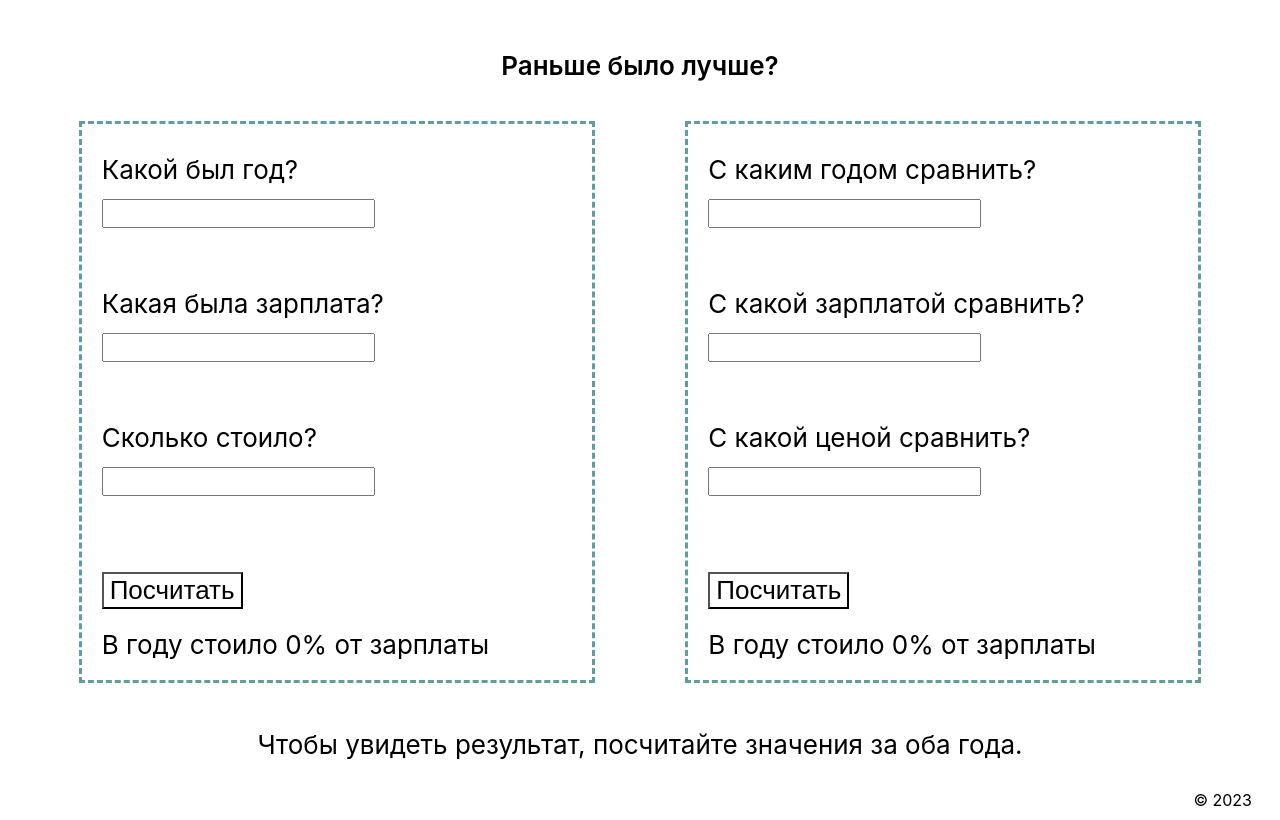
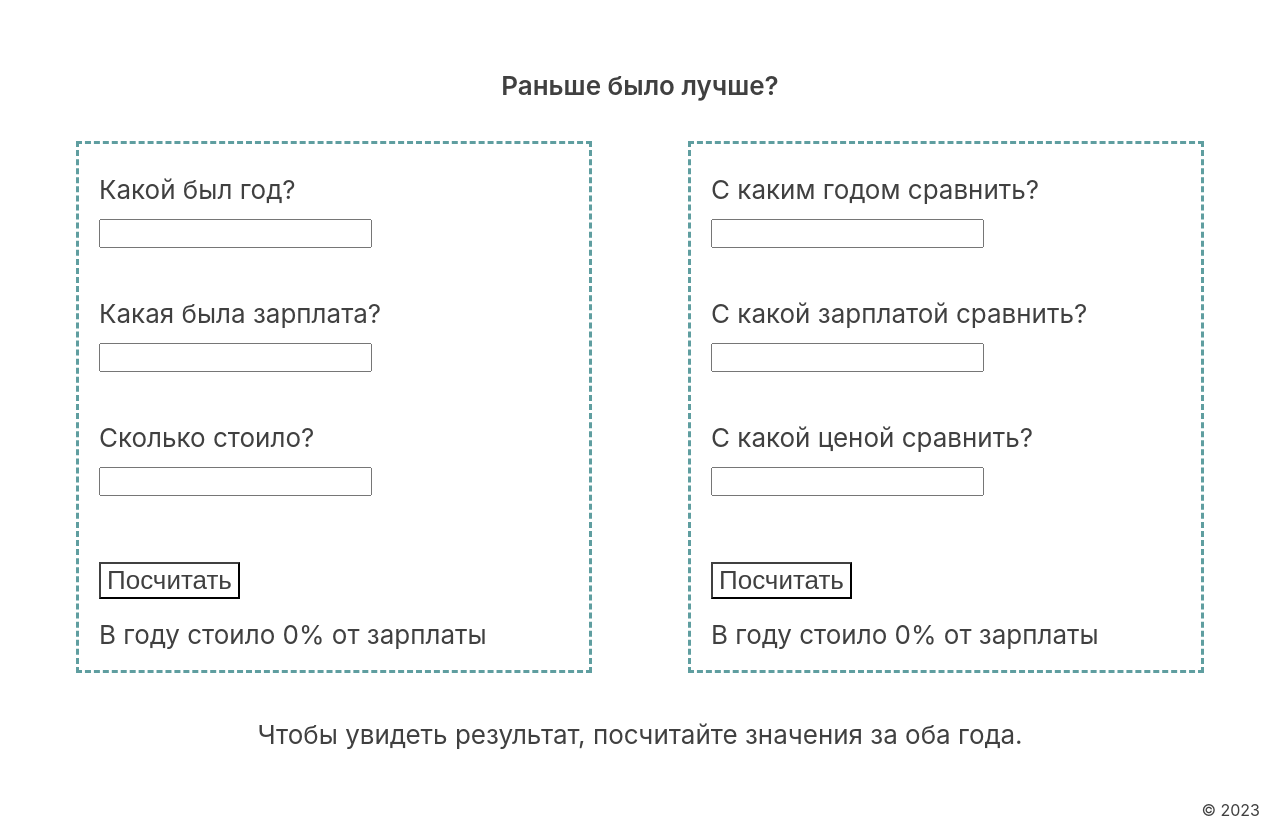
Before and after one commit to e-zotova/how-much-was-it, a React (Create React App) app: page / in a window 1280 px wide. Built offline with nearby package versions, Linux system fonts and the light colour scheme.

Commit message:
style: body and margins

```diff
--- /dev/null
+++ b/src/blocks/body/body.css
@@ -0,0 +1,4 @@
+body {
+  margin: 0px;
+  padding: 0px;
+}
--- a/src/blocks/calculator/__input/calculator__input.css
+++ b/src/blocks/calculator/__input/calculator__input.css
@@ -1,4 +1,4 @@
 .calculator__input {
-  margin-bottom: 50px;
+  margin-bottom: 40px;
   font-size: 20px;
 }
--- a/src/blocks/calculator/__save-button/calculator__save-button.css
+++ b/src/blocks/calculator/__save-button/calculator__save-button.css
@@ -2,6 +2,8 @@
   margin-top: 26px;
   text-align: center;
   font-size: 26px;
+  color: #404040;
+  border-color: #404040;
   background-color: transparent;
 }
 
--- a/src/blocks/footer/footer.css
+++ b/src/blocks/footer/footer.css
@@ -1,5 +1,5 @@
 .footer {
-  margin-top: 30px;
+  margin-top: 50px;
   margin-right: 20px;
   font-size: 16px;
   text-align: right;
--- a/src/blocks/header/header.css
+++ b/src/blocks/header/header.css
@@ -1,6 +1,6 @@
 .header {
-  margin-top: 50px;
-  margin-bottom: 20px;
+  padding-top: 70px;
+  padding-bottom: 20px;
   text-align: center;
   font-weight: 600;
 }
--- a/src/blocks/page/page.css
+++ b/src/blocks/page/page.css
@@ -1,7 +1,9 @@
 .page {
   min-width: 320px;
+  min-height: 100vh;
   font-family: 'Inter', Arial, Helvetica, sans-serif;
   font-size: 26px;
+  color: #404040	;
   text-rendering: optimizeLegibility;
   -webkit-font-smoothing: antialiased;
   -moz-osx-font-smoothing: grayscale;
--- a/src/index.css
+++ b/src/index.css
@@ -1,3 +1,4 @@
+@import url(../src/blocks/body/body.css);
 @import url(../src/blocks/page/page.css);
 @import url(../src/blocks/header/header.css);
 @import url(../src/blocks/calculator/__grid/calculator__grid.css);
```
